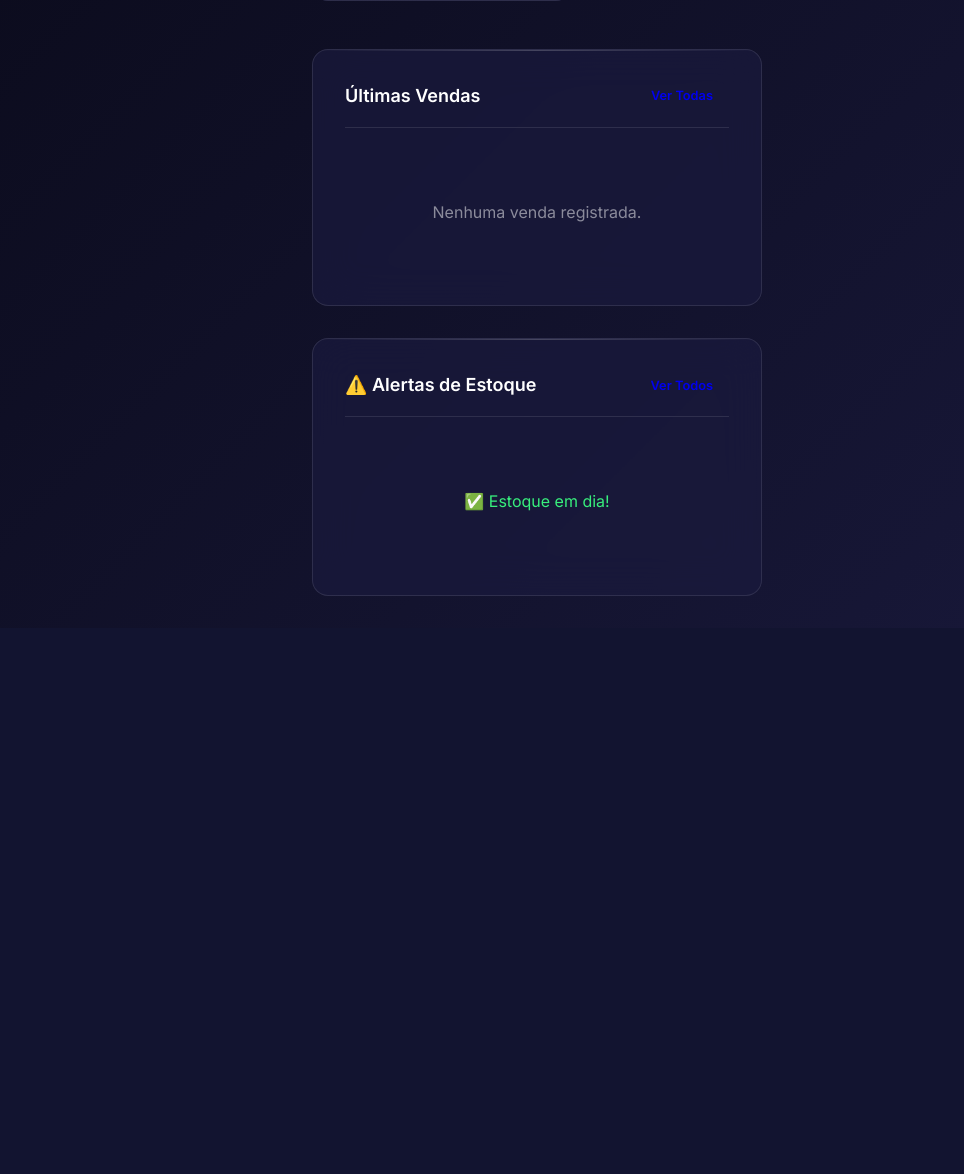
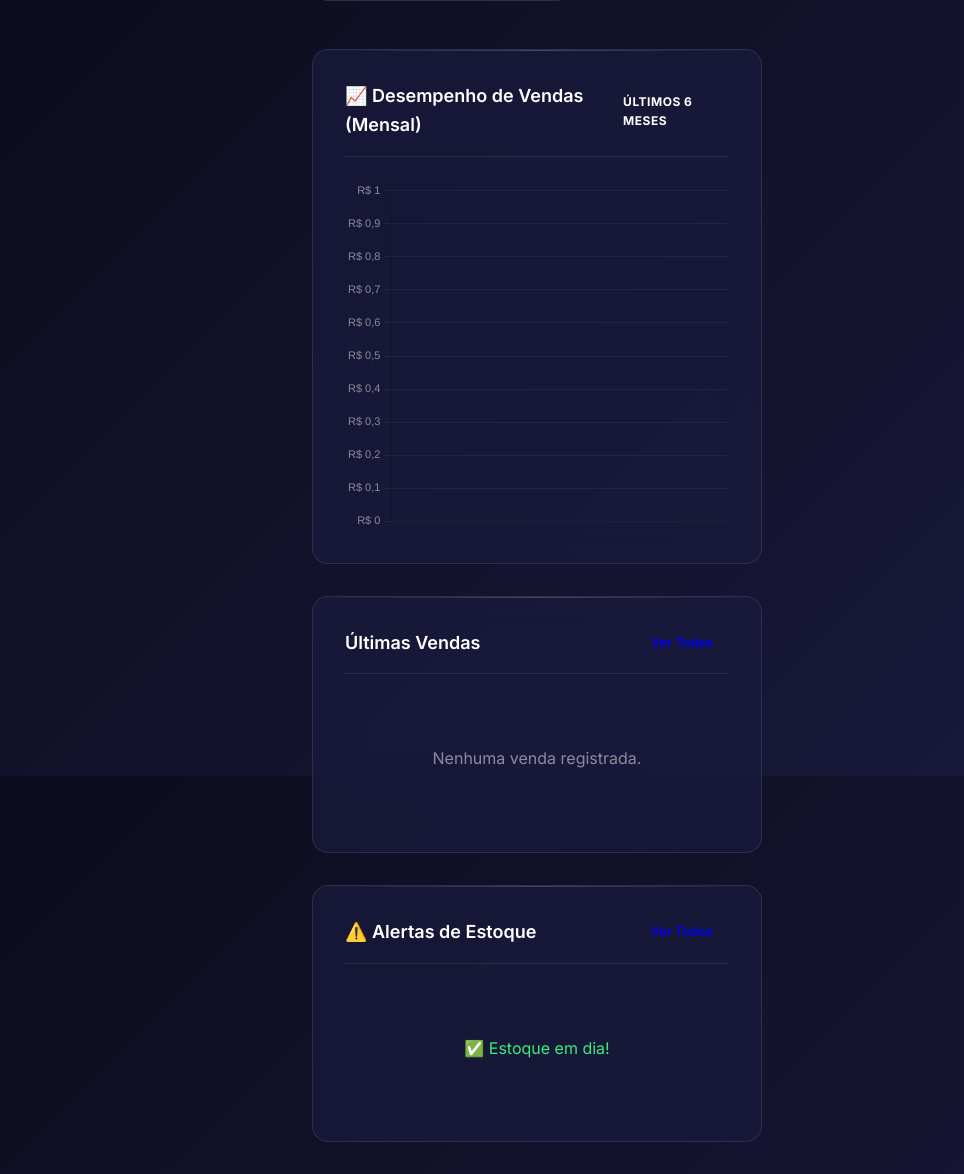
Before and after one commit to marlonigor/bike-shop-erp, a Django app: page / in a window 1280 px wide. Shown: the part 824-1998 px from the top of the page, without its empty margins (0-964 px from the left). Before the commit the page ends 1420 px from the top, so only its background shows below. Run offline with Django 5.2, Linux system fonts and the light colour scheme; data that the repository does not hold is empty; some libraries are stand-ins or nearby versions.

Commit message:
feat(dashboard): add dynamic monthly sales chart with Chart.js

```diff
--- a/core/views.py
+++ b/core/views.py
@@ -1,5 +1,7 @@
 from django.shortcuts import render
-from django.db.models import Sum, Count
+from django.db.models import Sum, Count, functions
+from django.utils import timezone
+from datetime import timedelta
 from decimal import Decimal
 
 
@@ -25,10 +27,24 @@ def dashboard(request):
         status=Sale.Status.COMPLETED
     ).select_related('client').order_by('-created_at')[:5]
 
-    # Produtos com baixo estoque
+    # Alertas de estoque
     alertas_estoque = Stock.objects.filter(
         quantity__lt=10
     ).select_related('product', 'warehouse').order_by('quantity')[:5]
+
+    # Dados para o gráfico (últimos 6 meses)
+    seis_meses_atras = timezone.now().replace(day=1) - timedelta(days=150)
+    vendas_mensais = Sale.objects.filter(
+        status=Sale.Status.COMPLETED,
+        created_at__gte=seis_meses_atras
+    ).annotate(
+        month=functions.TruncMonth('created_at')
+    ).values('month').annotate(
+        total=Sum('total_amount')
+    ).order_by('month')
+
+    chart_labels = [v['month'].strftime('%b/%Y') for v in vendas_mensais]
+    chart_data = [float(v['total']) for v in vendas_mensais]
 
     context = {
         'total_vendas': total_vendas,
@@ -37,6 +53,8 @@ def dashboard(request):
         'produtos_baixo_estoque': produtos_baixo_estoque,
         'ultimas_vendas': ultimas_vendas,
         'alertas_estoque': alertas_estoque,
+        'chart_labels': chart_labels,
+        'chart_data': chart_data,
     }
 
     return render(request, 'core/dashboard.html', context)
--- a/templates/core/dashboard.html
+++ b/templates/core/dashboard.html
@@ -41,6 +41,19 @@
 
 <!-- Content Grid -->
 <div class="dashboard-grid">
+    <!-- Gráfico de Vendas -->
+    <div class="card" style="grid-column: 1 / -1;">
+        <div class="card-header">
+            <h3>📈 Desempenho de Vendas (Mensal)</h3>
+            <div class="header-actions">
+                <span class="badge">Últimos 6 Meses</span>
+            </div>
+        </div>
+        <div class="card-body" style="height: 350px;">
+            <canvas id="salesChart"></canvas>
+        </div>
+    </div>
+
     <!-- Últimas Vendas -->
     <div class="card">
         <div class="card-header">
@@ -105,4 +118,87 @@
         </div>
     </div>
 </div>
+
+<!-- Chart.js -->
+<script src="https://cdn.jsdelivr.net/npm/chart.js"></script>
+
+<script>
+    document.addEventListener('DOMContentLoaded', function () {
+        const ctx = document.getElementById('salesChart').getContext('2d');
+
+        // Gradiente para a linha
+        const gradient = ctx.createLinearGradient(0, 0, 0, 400);
+        gradient.addColorStop(0, 'rgba(102, 126, 234, 0.5)');
+        gradient.addColorStop(1, 'rgba(118, 75, 162, 0.0)');
+
+        const salesChart = new Chart(ctx, {
+            type: 'line',
+            data: {
+                labels: {{ chart_labels| safe }},
+        datasets: [{
+            label: 'Vendas (R$)',
+            data: {{ chart_data| safe }},
+        borderColor: '#667eea',
+        borderWidth: 3,
+        backgroundColor: gradient,
+        fill: true,
+        tension: 0.4,
+        pointBackgroundColor: '#ffffff',
+        pointBorderColor: '#667eea',
+        pointBorderWidth: 2,
+        pointRadius: 4,
+        pointHoverRadius: 6
+                }]
+            },
+        options: {
+        responsive: true,
+        maintainAspectRatio: false,
+        plugins: {
+            legend: {
+                display: false
+            },
+            tooltip: {
+                backgroundColor: 'rgba(10, 10, 26, 0.9)',
+                titleColor: '#ffffff',
+                bodyColor: '#ffffff',
+                borderColor: 'rgba(255, 255, 255, 0.1)',
+                borderWidth: 1,
+                padding: 12,
+                displayColors: false,
+                callbacks: {
+                    label: function (context) {
+                        return 'R$ ' + context.parsed.y.toLocaleString('pt-BR', { minimumFractionDigits: 2 });
+                    }
+                }
+            }
+        },
+        scales: {
+            y: {
+                beginAtZero: true,
+                grid: {
+                    color: 'rgba(255, 255, 255, 0.05)',
+                    drawBorder: false
+                },
+                ticks: {
+                    color: 'rgba(255, 255, 255, 0.5)',
+                    font: { size: 11 },
+                    callback: function (value) {
+                        return 'R$ ' + value.toLocaleString('pt-BR');
+                    }
+                }
+            },
+            x: {
+                grid: {
+                    display: false
+                },
+                ticks: {
+                    color: 'rgba(255, 255, 255, 0.5)',
+                    font: { size: 11 }
+                }
+            }
+        }
+    }
+        });
+    });
+</script>
 {% endblock %}
```
